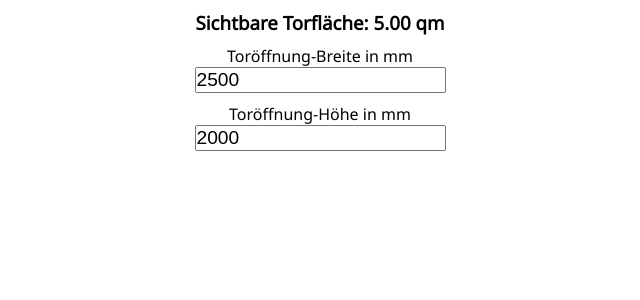
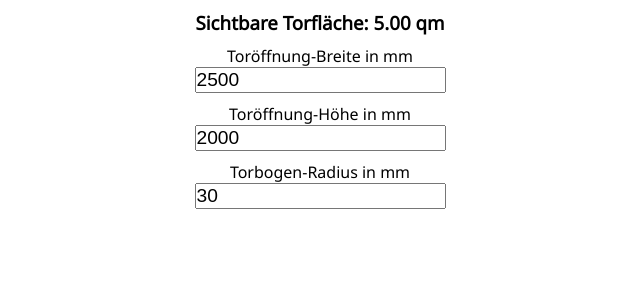
Before and after one commit to FrankOelsch/capstone-project, a React (Create React App) app: page / in a window 1280 px wide. Shown: the top 300 px of the page, without its empty margins (256-896 px from the left). Built offline with nearby package versions, Linux system fonts and the light colour scheme.

Commit message:
radius-input added

```diff
--- a/src/pages/Config.js
+++ b/src/pages/Config.js
@@ -4,6 +4,7 @@ import styled from "styled-components";
 export default function Config() {
   const [gateWidth, setGateWidth] = useState("2500");
   const [gateHeight, setGateHeight] = useState("2000");
+  const [radius, setRadius] = useState("30");
   const [qm, setQm] = useState(
     ((+gateWidth * +gateHeight) / 1000000).toLocaleString(undefined, {
       maximumFractionDigits: 2,
@@ -27,8 +28,10 @@ export default function Config() {
   return (
     <>
       <StyledH3>Sichtbare Torfläche: {qm} qm</StyledH3>
+
       <label htmlFor="gateW">Toröffnung-Breite in mm</label>
       <StyledInput
+        id="gateW"
         type="text"
         onChange={(event) => setGateWidth(event.target.value)}
         value={gateWidth}
@@ -40,8 +43,10 @@ export default function Config() {
           Zulässige Werte für Höhe: 1000 bis 5000 mm
         </StyledMessage>
       ) : null}
+
       <label htmlFor="gateH">Toröffnung-Höhe in mm</label>
       <StyledInput
+        id="gateH"
         type="text"
         onChange={(event) => setGateHeight(event.target.value)}
         value={gateHeight}
@@ -51,6 +56,21 @@ export default function Config() {
       ) : +gateHeight < 1800 || +gateHeight > 3000 ? (
         <StyledMessage>
           Zulässige Werte für Höhe: 1800 bis 3000 mm
+        </StyledMessage>
+      ) : null}
+
+      <label htmlFor="radius">Torbogen-Radius in mm</label>
+      <StyledInput
+        id="radius"
+        type="text"
+        onChange={(event) => setRadius(event.target.value)}
+        value={radius}
+      ></StyledInput>
+      {isNaN(radius) ? (
+        <StyledMessage>Bitte nur Zahlen eingeben!</StyledMessage>
+      ) : +radius < 0 || +radius > gateWidth / 2 ? (
+        <StyledMessage>
+          Zulässige Werte für Radius: 0 bis 50% der Breite
         </StyledMessage>
       ) : null}
     </>
```
